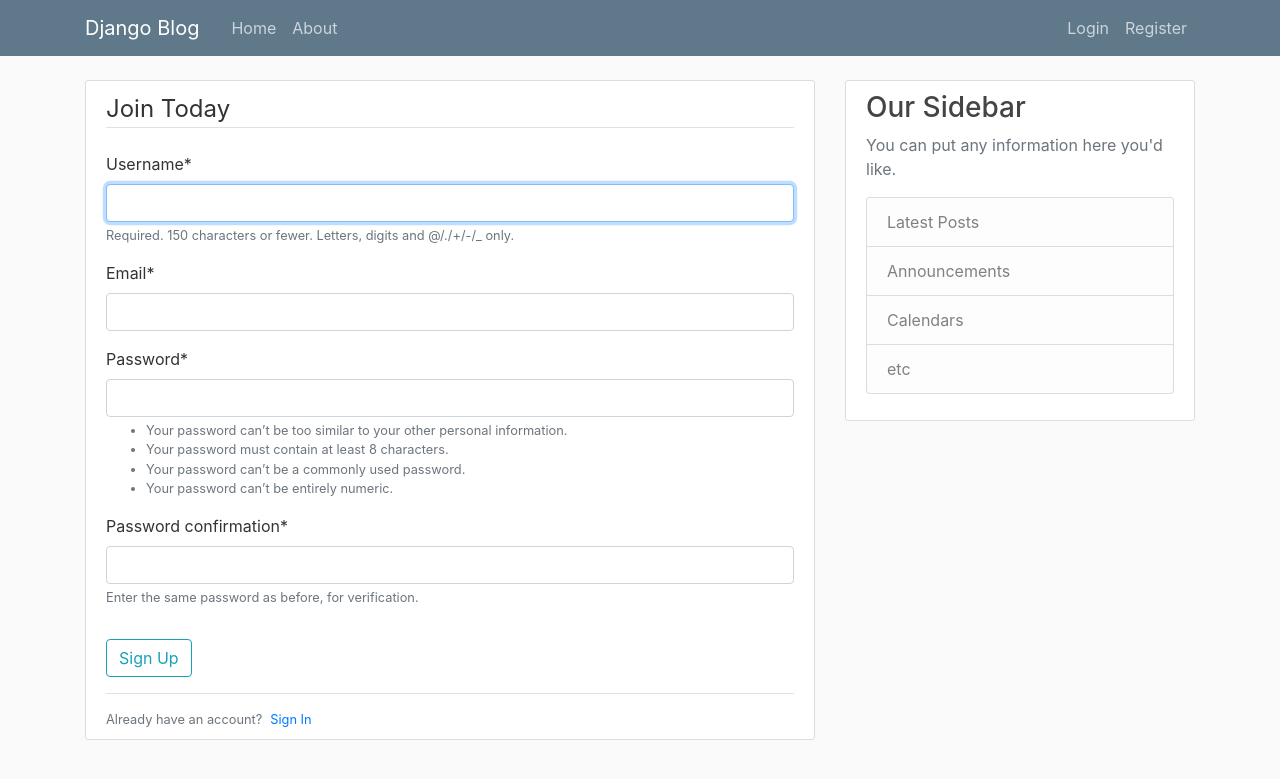
After one commit to Wasifkader-bs23/Twitter_clone, a Django app: page /register/ in a window 1280 px wide. The commit adds this page. Shown: the top 779 px of the page. Run offline with Django 4.2, Linux system fonts and the light colour scheme; some libraries are stand-ins or nearby versions.

Commit message:
User Registration Completed

```diff
--- a/blog/templates/blog/base.html
+++ b/blog/templates/blog/base.html
@@ -38,6 +38,13 @@
       <main role="main" class="container">
         <div class="row">
           <div class="col-md-8">
+            {% if messages %}
+              {% for message in messages %}
+              <div class="alert alert-{{ message.tags }}">
+                {{ message }}
+              </div>
+              {% endfor %}
+            {% endif %}
             {% block content %}{% endblock %}
           </div>
           <div class="col-md-4">
--- a/twitter_clone/settings.py
+++ b/twitter_clone/settings.py
@@ -39,6 +39,7 @@ INSTALLED_APPS = [
     'django.contrib.staticfiles',
     'blog.apps.BlogConfig',
     'users.apps.UsersConfig',
+    'crispy_forms',
 ]
 
 MIDDLEWARE = [
@@ -123,3 +124,5 @@ STATIC_URL = 'static/'
 # https://docs.djangoproject.com/en/4.0/ref/settings/#default-auto-field
 
 DEFAULT_AUTO_FIELD = 'django.db.models.BigAutoField'
+
+CRISPY_TEMPLATE_PACK= 'bootstrap4'
--- a/twitter_clone/urls.py
+++ b/twitter_clone/urls.py
@@ -15,8 +15,10 @@ Including another URLconf
 """
 from django.contrib import admin
 from django.urls import path, include
+from users import views as users_views
 
 urlpatterns = [
     path('admin/', admin.site.urls),
-    path('blog/',include('blog.urls')),
+    path('register/', users_views.register,name='register'),
+    path('',include('blog.urls')),
 ]
--- /dev/null
+++ b/users/forms.py
@@ -0,0 +1,12 @@
+from dataclasses import field
+import email
+from django import forms
+from django.contrib.auth.models import User
+from django.contrib.auth.forms import UserCreationForm
+
+class UserRegisterForm(UserCreationForm):
+    email=forms.EmailField()
+
+    class Meta:
+        model = User
+        fields = ['username', 'email', 'password1','password2']
--- /dev/null
+++ b/users/templates/users/register.html
@@ -0,0 +1,22 @@
+{% extends "blog/base.html" %}
+{% load crispy_forms_tags %}
+{% block content %}
+    <div class="content-section">
+        <form method="POST">
+            {% csrf_token %}
+            <fieldset class="form-group">
+                <legend class="border-bottom mb-4">Join Today</legend>
+                {{form|crispy }}
+            </fieldset>
+            <div class="form-group">
+                <button class="btn btn-outline-info" type="submit">Sign Up</button>
+            </div>
+        </form>
+        <div class="border-top pt-3">
+                <small class="text-muted">
+                    Already have an account?<a class="ml-2" href="#">Sign In</a>
+                </small>
+        </div>
+    </div>
+
+{% endblock content %}
--- a/users/views.py
+++ b/users/views.py
@@ -1,3 +1,17 @@
-from django.shortcuts import render
+from django.shortcuts import render, redirect
+from django.contrib import messages
+from .forms import UserRegisterForm
 
 # Create your views here.
+def register(request):
+    if request.method == 'POST':
+        form = UserRegisterForm(request.POST)
+        if form.is_valid():
+            form.save()
+            username = form.cleaned_data.get('username')
+            messages.success(request,f'Account created for {username}')
+            return redirect('blog-home')
+    else:
+        form = UserRegisterForm()
+
+    return render(request, 'users/register.html', {'form': form})
```
Also changed, not shown: db.sqlite3.
